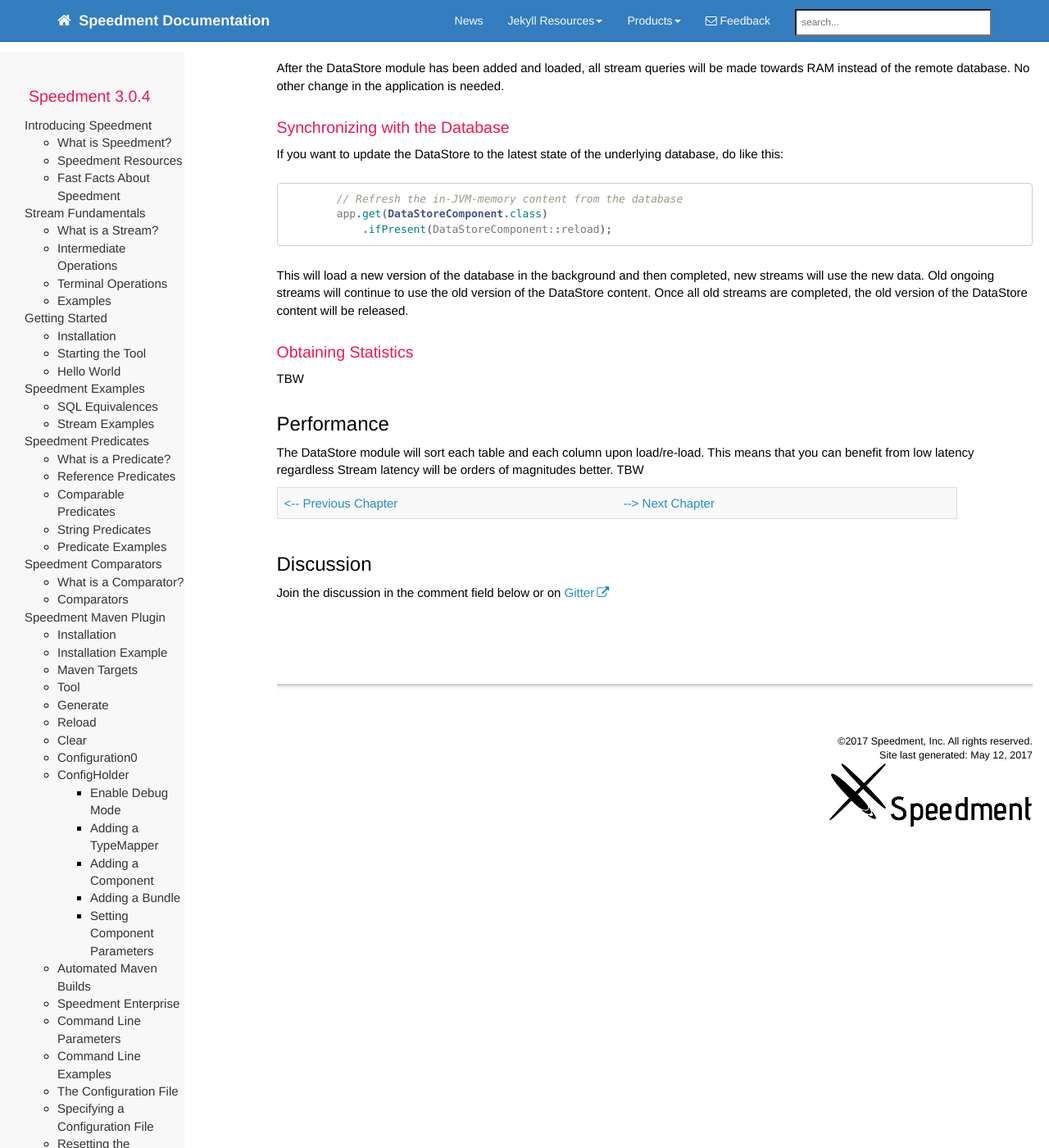
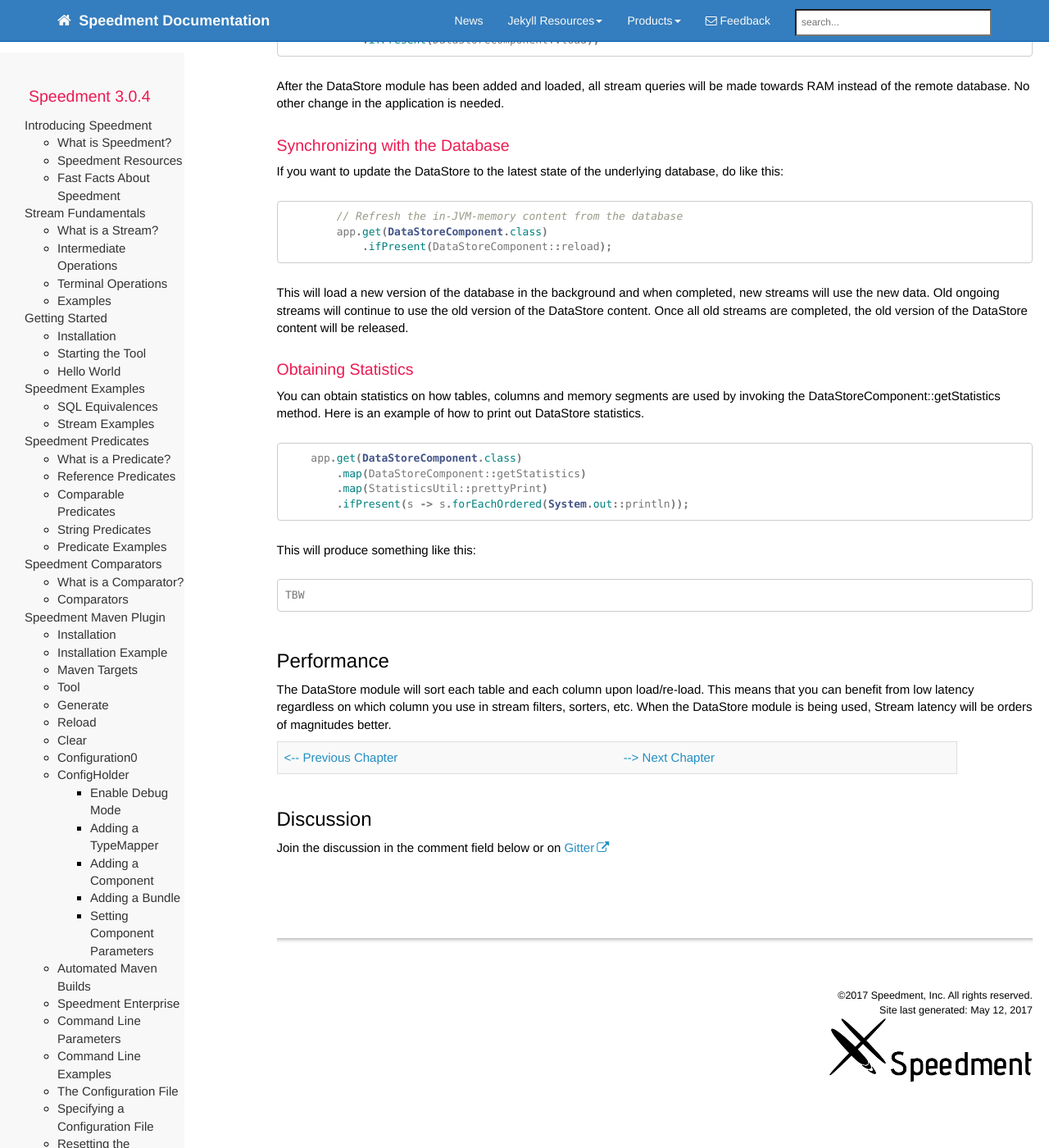
Before and after one commit to speedment/speedment-doc, a Jekyll site: the page built from pages/datastore.md, in a window 1280 px wide and 1400 px high, scrolled down 1691 px. Shown: the whole window at 82% size. Built offline with Jekyll 4.4.1, drawn with Linux system fonts in a browser that asks for light colours; nearby versions of some CDN libraries; comment, search, counter and statistics services are not loaded; some of the changed text lies outside the part shown.

Commit message:
Improve DataStore further

````diff
--- a/pages/datastore.md
+++ b/pages/datastore.md
@@ -13,7 +13,7 @@
 
 ## What is DataStore?
 
-The DataStore module is a Speedment Enterprise feature that pulls in database content from a database to an in-JVM memory data store. Because data is stored off heap, the Java garbage collector is unaffected by data that is held by the DataStore module.
+The DataStore module is a Speedment Enterprise feature that pulls in database content from a database to an in-JVM memory data store. Data can then be used in analytics applications. Because data is stored off heap, the Java garbage collector is unaffected by data that is held by the DataStore module.
 
 The DataStore modu;e can hold terabytes of data and will significantly reduce stream latency. The Stream API remains exactly the same as for SQL Streams.
 
@@ -82,15 +82,24 @@
         app.get(DataStoreComponent.class)
             .ifPresent(DataStoreComponent::reload);
 ```
-This will load a new version of the database in the background and then completed, new streams will use the new data. Old ongoing streams will continue to use the old version of the DataStore content. Once all old streams are completed, the old version of the DataStore content will be released.
+This will load a new version of the database in the background and when completed, new streams will use the new data. Old ongoing streams will continue to use the old version of the DataStore content. Once all old streams are completed, the old version of the DataStore content will be released.
 
 ### Obtaining Statistics
+You can obtain statistics on how tables, columns and memory segments are used by invoking the DataStoreComponent::getStatistics method. Here is an example of how to print out DataStore statistics.
+``` java
+    app.get(DataStoreComponent.class)
+        .map(DataStoreComponent::getStatistics)
+        .map(StatisticsUtil::prettyPrint)
+        .ifPresent(s -> s.forEachOrdered(System.out::println));
+```
+This will produce something like this:
+``` text
 TBW
-
+```
 
 ## Performance
-The DataStore module will sort each table and each column upon load/re-load. This means that you can benefit from low latency regardless
-Stream latency will be orders of magnitudes better. TBW
+The DataStore module will sort each table and each column upon load/re-load. This means that you can benefit from low latency regardless on which column you use in stream filters, sorters, etc.
+When the DataStore module is being used, Stream latency will be orders of magnitudes better.
 
 {% include prev_next.html %}
 
````
